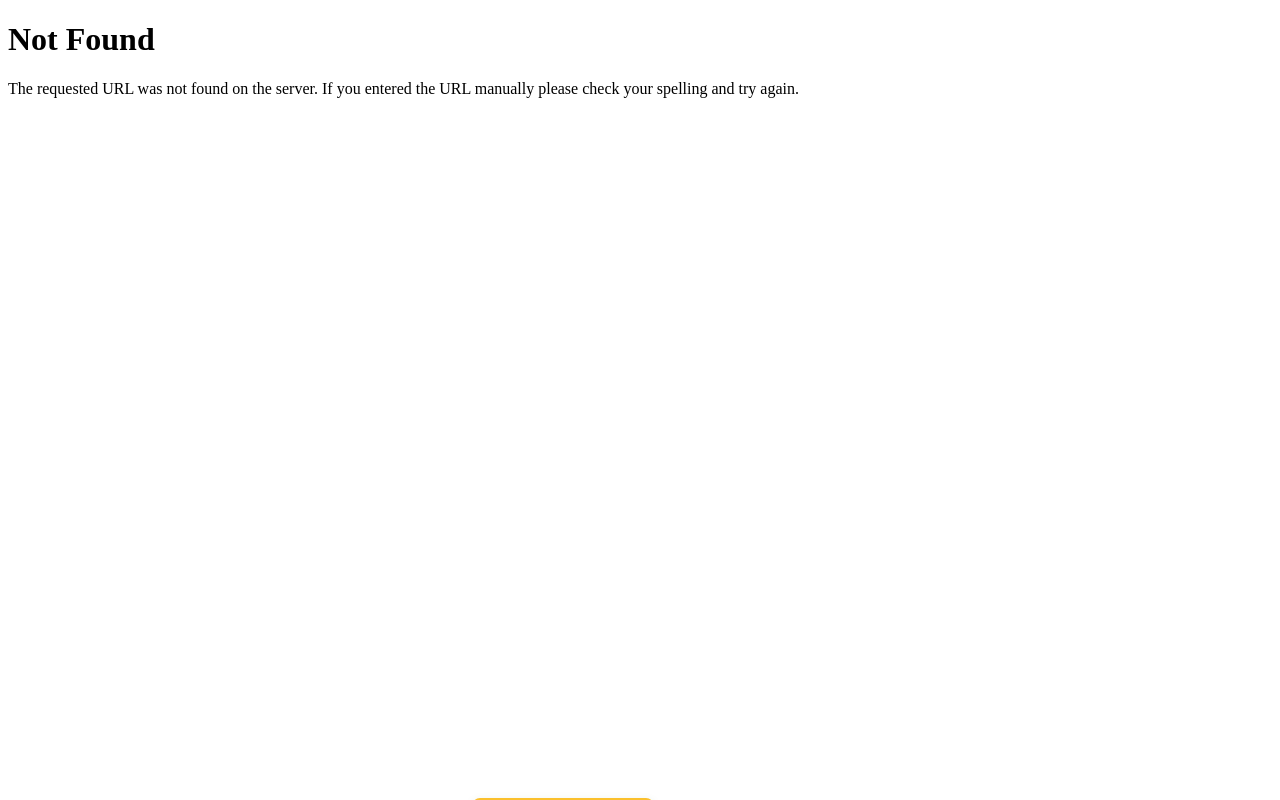
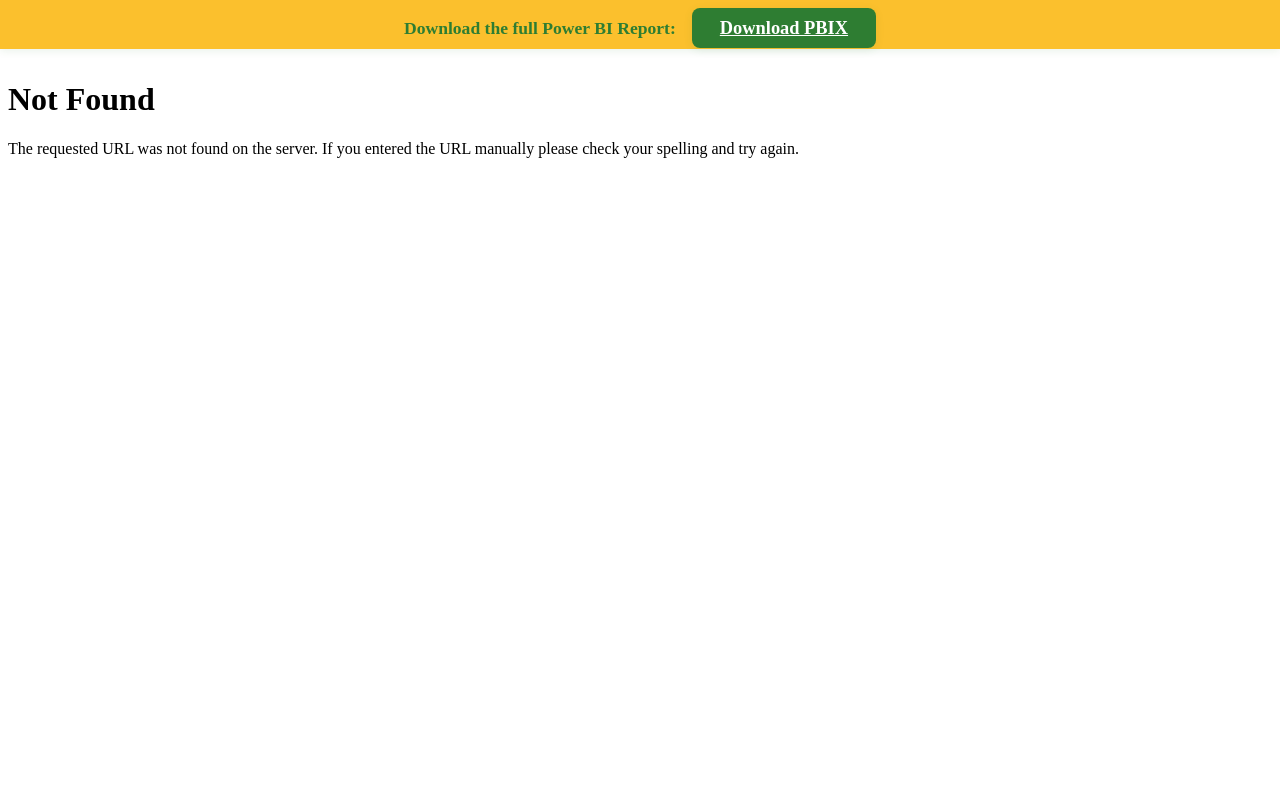
Before and after one commit to Pra28sad/MomPharmacyTask, a Flask app: page /insights in a window 1280 px wide. Run offline with Flask 3, Linux system fonts and the light colour scheme; parts of the project's set-up code (start-up, migrations or seed data) failed here and were passed over.

Commit message:
Initial commit - added dengue project files

```diff
--- a/app.py
+++ b/app.py
@@ -1,4 +1,4 @@
-from flask import Flask, request, jsonify, render_template
+from flask import Flask, request, jsonify, render_template, send_file
 import numpy as np
 import pickle
 import os
@@ -169,6 +169,10 @@
     # Serve the competitive research PDF page
     return render_template('competitive_research.html')
 
+@app.route('/download-pbix')
+def download_pbix():
+    return send_file('DengueDataReport.pbix', as_attachment=True)
+
 # Ensure the PDF is accessible via static route
 @app.route('/static/<path:filename>')
 def static_files(filename):
--- /dev/null
+++ b/requirements.txt
@@ -0,0 +1,4 @@
+Flask
+numpy
+scikit-learn
+gunicorn
--- a/templates/insights.html
+++ b/templates/insights.html
@@ -16,9 +16,45 @@
       width: 100vw;
       border: none;
     }
+    .download-bar {
+      width: 100vw;
+      background: #fbc02d;
+      padding: 18px 0 10px 0;
+      text-align: center;
+      position: absolute;
+      top: 0;
+      left: 0;
+      z-index: 10;
+      box-shadow: 0 2px 8px rgba(46,125,50,0.10);
+    }
+    .download-btn {
+      background: #2e7d32;
+      color: #fff;
+      font-weight: bold;
+      font-size: 1.15rem;
+      border: none;
+      border-radius: 8px;
+      padding: 10px 28px;
+      cursor: pointer;
+      transition: background 0.2s, color 0.2s;
+      margin-left: 12px;
+      box-shadow: 0 2px 8px rgba(46,125,50,0.10);
+    }
+    .download-btn:hover {
+      background: #388e3c;
+      color: #fbc02d;
+    }
+    .spacer {
+      height: 60px;
+    }
   </style>
 </head>
 <body>
+  <div class="download-bar">
+    <span style="font-size:1.1rem;color:#2e7d32;font-weight:bold;">Download the full Power BI Report:</span>
+    <a href="{{ url_for('download_pbix') }}" class="download-btn" download>Download PBIX</a>
+  </div>
+  <div class="spacer"></div>
   <iframe class="pdf-container" src="{{ url_for('static', filename='DengueDataReport.pdf') }}" frameborder="0"></iframe>
   <nav class="nav-menu">
     <a href="{{ url_for('home') }}">Home</a>
```
Also changed, not shown: README.md (added).
